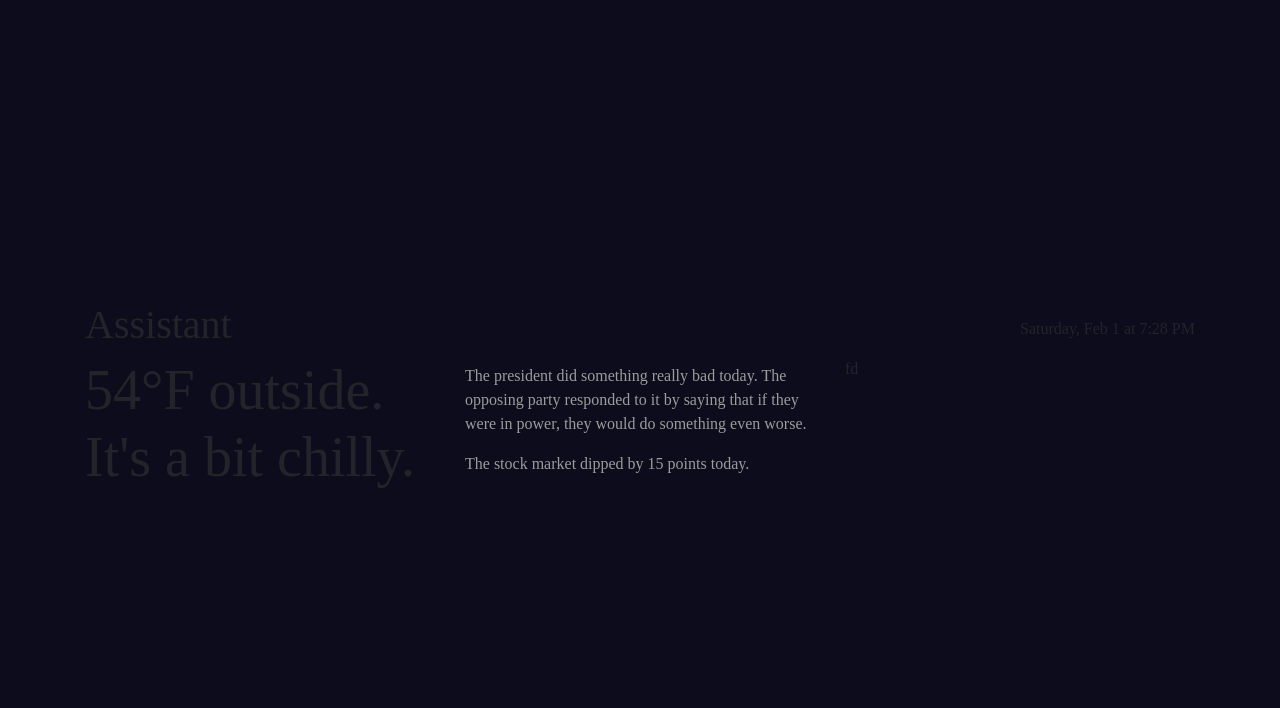
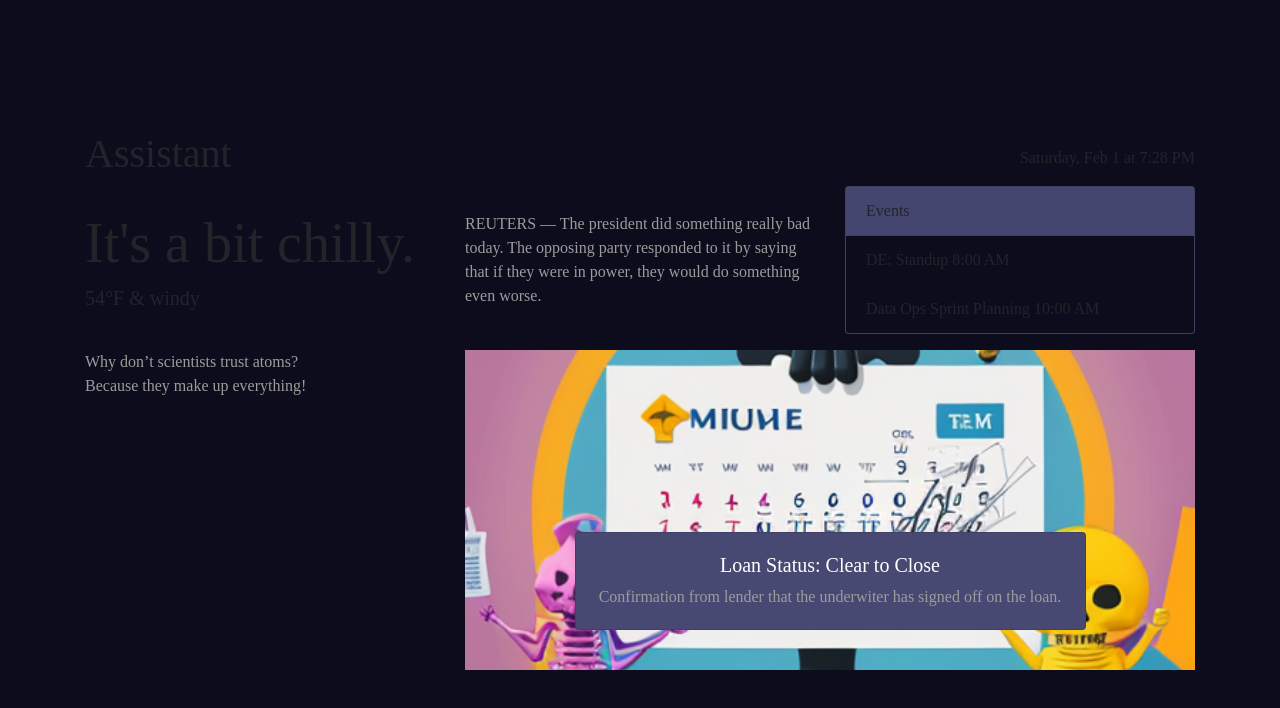
Before and after one commit to clairesrc/assistant, a website built with webpack: page frontend/src/index.html in a window 1280 px wide. Built offline with nearby package versions, Linux system fonts and the light colour scheme; files whose address does not match are found by name.

Commit message:
add dashboard cells

```diff
--- a/frontend/package.json
+++ b/frontend/package.json
@@ -5,7 +5,7 @@
   "version": "3.0.1",
   "scripts": {
     "build": "webpack --mode production",
-    "start": "webpack serve --hot --open --mode development",
+    "start": "webpack serve --hot --open --mode development --host 0.0.0.0",
     "test": "jest",
     "lint": "yarn lint:scripts && yarn lint:styles && yarn lint:editor",
     "lint:scripts": "eslint --fix \"./app/**/*.js\"",
--- a/frontend/src/index.html
+++ b/frontend/src/index.html
@@ -17,31 +17,125 @@
           <div class="col align-middle">
             <h1 class="u-color-basic-darker">Assistant</h1>
           </div>
-          <div class="col-6 text-right">
+          <div class="col-6 text-right u-color-basic-darker">
             <span class="u-color-basic-brighter">Saturday, Feb 1</span> at
             <span class="u-color-basic-brighter">7:28 PM</span>
           </div>
         </div>
         <div class="row">
-          <div class="col-4">
-            <h4 class="display-4">
-              54&deg;F outside. <br />
-              It's a bit chilly.
-            </h4>
+          <div class="col-4 d-flex">
+            <div class="align-self-center">
+              <h4 class="display-4">It's a bit chilly.</h4>
+              <h5 class="u-color-basic-darker m-0">
+                <span class="u-color-basic-brighter">54&deg;F</span> &amp;
+                <span class="u-color-basic-brighter">windy</span>
+              </h5>
+            </div>
           </div>
           <div class="col-4 d-flex">
             <div class="align-self-center">
-              <p>
-                The president did something really bad today. The opposing party
-                responded to it by saying that if they were in power, they would
-                do something even worse.
+              <p class="m-0">
+                REUTERS &mdash; The president did something really bad today.
+                The opposing party responded to it by saying that if they were
+                in power, they would do something even worse.
               </p>
-              <p>The stock market dipped by 15 points today.</p>
             </div>
           </div>
-          <div class="col-4">fd</div>
+          <div class="col-4 d-flex">
+            <div class="align-self-center flex-grow-1">
+              <div class="card">
+                <div class="card-header u-color-basic-brighter">Events</div>
+                <ul class="list-group list-group-flush">
+                  <li class="list-group-item">
+                    DE: Standup
+                    <span class="u-color-basic-darker">8:00 AM</span>
+                  </li>
+                  <li class="list-group-item">
+                    Data Ops Sprint Planning
+                    <span class="u-color-basic-darker">10:00 AM</span>
+                  </li>
+                </ul>
+              </div>
+            </div>
+          </div>
+        </div>
+        <div class="row mt-3">
+          <div class="col-4">
+            <p class="m-0">
+              Why don’t scientists trust atoms?<br />
+              Because they make up everything!
+            </p>
+          </div>
+          <div class="col-8">
+            <div
+              id="emailsCarousel"
+              class="carousel carousel-dark carousel-fade"
+              data-bs-ride="carousel"
+            >
+              <div class="carousel-inner">
+                <div class="carousel-item active">
+                  <div
+                    class="item-image"
+                    style="background-image: url(/images/slide-2.png)"
+                  ></div>
+                  <div class="carousel-caption d-none d-md-block">
+                    <div class="card">
+                      <div class="card-body">
+                        <h5>
+                          Condo Closing Preparation
+                          <span class="badge bg-secondary">Needs Response</span>
+                        </h5>
+                        <p class="u-color-basic-brighter m-0">
+                          Outstanding items: payment of homeowner's insurance
+                          premium, borrower attestation signature.
+                        </p>
+                      </div>
+                    </div>
+                  </div>
+                </div>
+                <div class="carousel-item">
+                  <div
+                    class="item-image"
+                    style="background-image: url(/images/slide-1.png)"
+                  ></div>
+                  <div class="carousel-caption d-none d-md-block">
+                    <div class="card">
+                      <div class="card-body">
+                        <h5>Loan Status: Clear to Close</h5>
+                        <p class="u-color-basic-brighter m-0">
+                          Confirmation from lender that the underwiter has
+                          signed off on the loan.
+                        </p>
+                      </div>
+                    </div>
+                  </div>
+                </div>
+                <div class="carousel-item">
+                  <div
+                    class="item-image"
+                    style="background-image: url(/images/slide-3.png)"
+                  ></div>
+                  <div class="carousel-caption d-none d-md-block">
+                    <div class="card">
+                      <div class="card-body">
+                        <h5>Complete with Docusign: Revised Gift Letters</h5>
+                        <p class="u-color-basic-brighter m-0">
+                          Gift letters from the borrower's family members.
+                        </p>
+                      </div>
+                    </div>
+                  </div>
+                </div>
+              </div>
+            </div>
+          </div>
         </div>
       </div>
     </div>
+    <script
+      src="https://cdn.jsdelivr.net/npm/bootstrap@5.0.2/dist/js/bootstrap.bundle.min.js"
+      integrity="sha384-MrcW6ZMFYlzcLA8Nl+NtUVF0sA7MsXsP1UyJoMp4YLEuNSfAP+JcXn/tWtIaxVXM"
+      crossorigin="anonymous"
+    ></script>
   </body>
 </html>
--- a/frontend/src/styles/app.css
+++ b/frontend/src/styles/app.css
@@ -26,6 +26,18 @@ p {
   background: #474973;
 }
 
+.list-group-item {
+  background: #0d0c1d;
+}
+
+.item-wrap,
+.item-image {
+  height: 20em;
+  background-position: center center;
+  background-size: cover;
+  overflow: hidden;
+}
+
 #wrap {
   height: 100vh;
 }
```
Also changed, not shown: frontend/tsconfig.json (+2 -8 lines), frontend/src/assets/images/slide-1.png (added), frontend/src/assets/images/slide-2.png (added), frontend/src/assets/images/slide-3.png (added).
